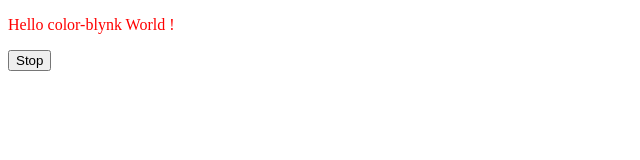
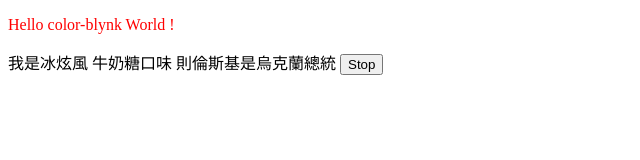
Before and after one commit to jsjh1100207/jsjh1100207.github.io, a plain HTML site: page index.html in a window 1280 px wide. Shown: the whole page, without its empty margins (0-640 px from the left). Drawn offline with Linux system fonts and the light colour scheme.

Commit message:
Update index.html

```diff
--- a/index.html
+++ b/index.html
@@ -30,7 +30,7 @@
   <div id="my_box">
     <p>Hello color-blynk World !</p>
   </div>
-
+我是冰炫風 牛奶糖口味 則倫斯基是烏克蘭總統
   <button onclick="stopTextColor();">Stop</button>
 </body>
 </html>
```
